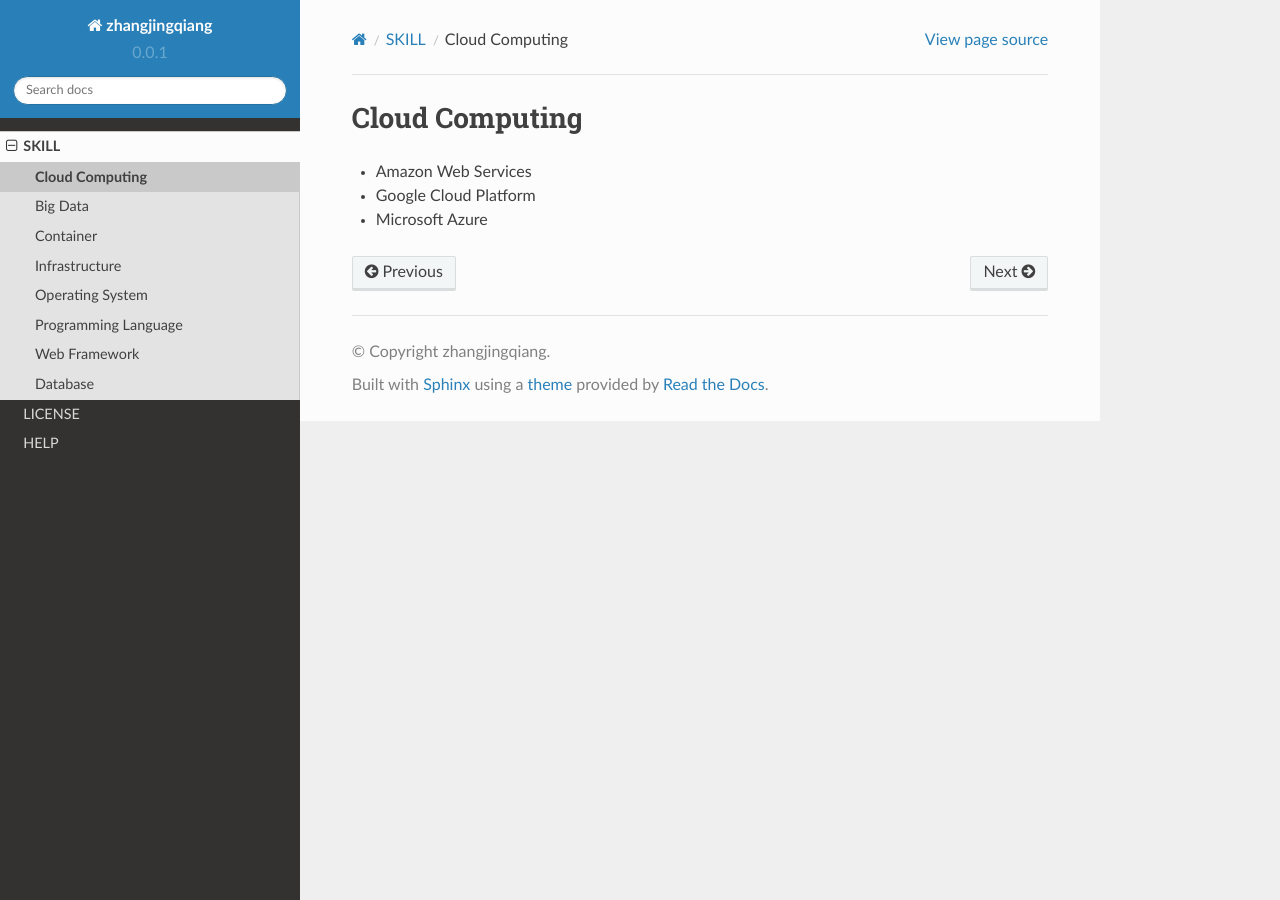
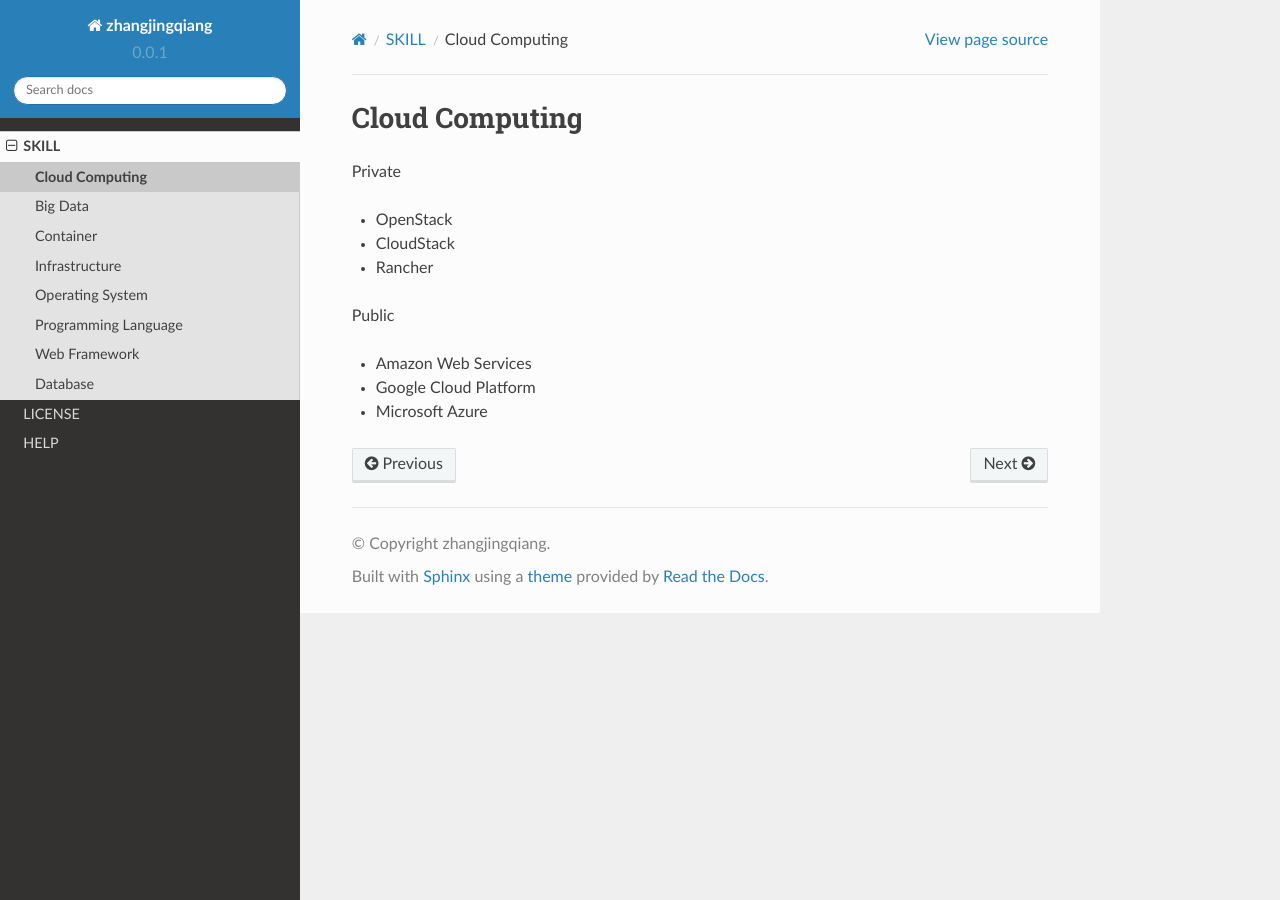
Before and after one commit to zhangjingqiang/zhangjingqiang-readthedocs, a Sphinx documentation site: the page built from docs/source/skill/cloud-computing.rst, in a window 1280 px wide. Built offline with Sphinx 7.4.7 and the Read the Docs theme 2.0.0, drawn with Linux system fonts in a browser that asks for light colours.

Commit message:
Add grooby, grails and private cloud

```diff
--- a/docs/source/skill/cloud-computing.rst
+++ b/docs/source/skill/cloud-computing.rst
@@ -1,5 +1,13 @@
 Cloud Computing
 ---------------
+
+Private
+
+* OpenStack
+* CloudStack
+* Rancher
+
+Public
 
 * Amazon Web Services
 * Google Cloud Platform
--- a/docs/source/skill/framework.rst
+++ b/docs/source/skill/framework.rst
@@ -4,6 +4,7 @@
 * ASP.NET
 * Struts
 * Spring
+* Grails
 * Zend Framework
 * CodeIgniter
 * CakePHP
--- a/docs/source/skill/language.rst
+++ b/docs/source/skill/language.rst
@@ -6,6 +6,7 @@
 * C++
 * C#
 * Java
+* Groovy
 * PHP
 * Ruby
 * Python
```
Also changed, not shown: 12 other files.
